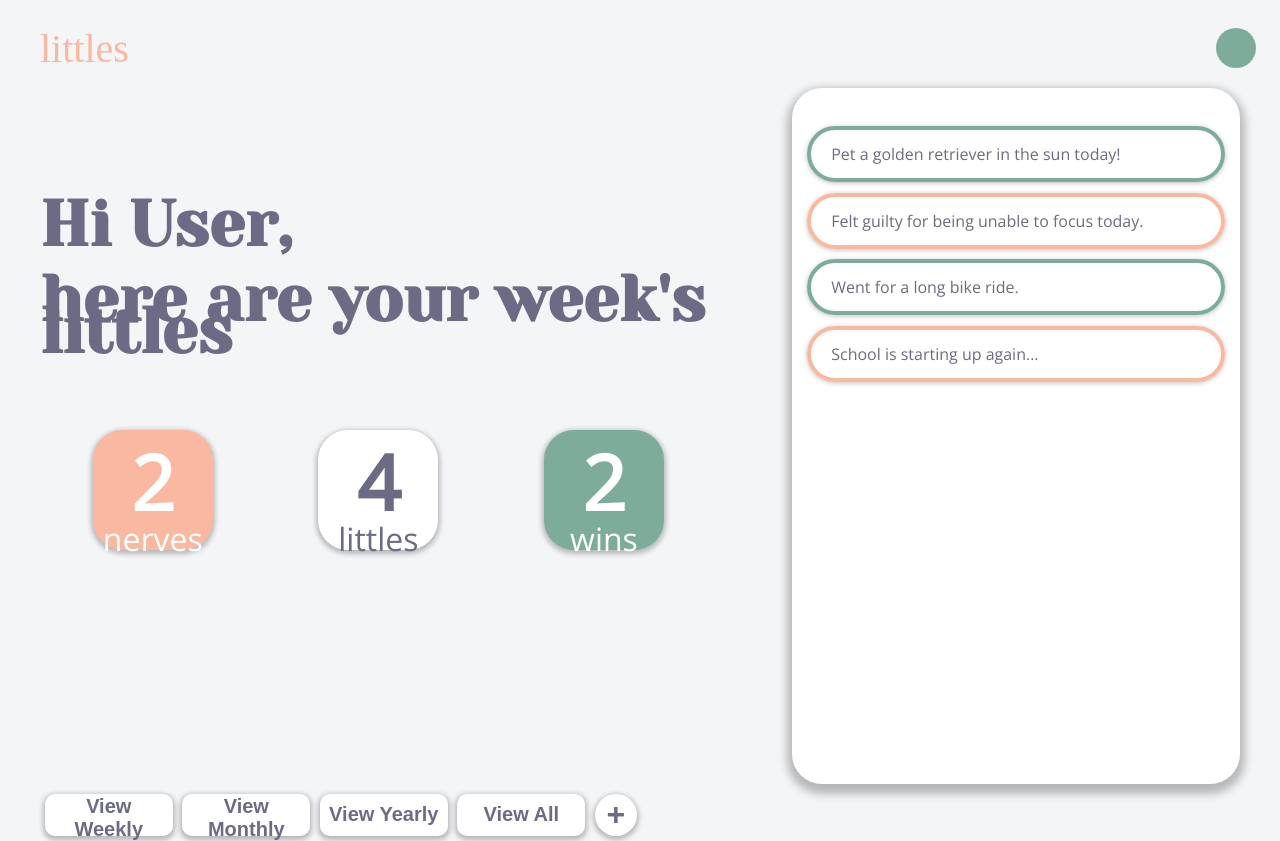
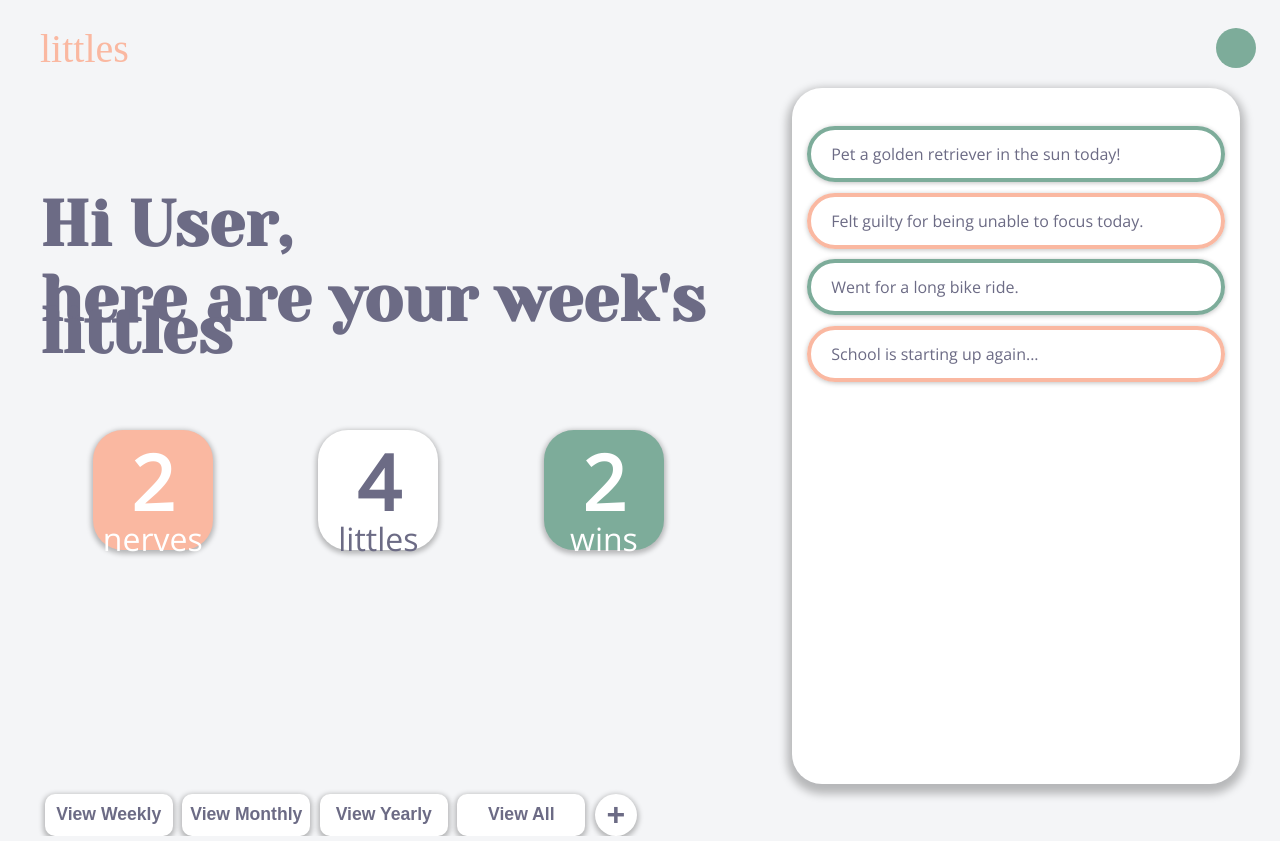
Before and after one commit to t0ri/littles-client, a React (Create React App) app: page / in a window 1280 px wide. Built offline with nearby package versions, Linux system fonts and the light colour scheme; the HTML template or start-up script is replaced by a standard one; a web font is replaced by a local one.

Commit message:
update styling and favicon

```diff
--- a/public/index.html
+++ b/public/index.html
@@ -24,7 +24,7 @@
       work correctly both with client-side routing and a non-root public URL.
       Learn how to configure a non-root public URL by running `npm run build`.
     -->
-    <title>React App</title>
+    <title>Littles</title>
   </head>
   <body>
     <noscript>You need to enable JavaScript to run this app.</noscript>
--- a/src/App.scss
+++ b/src/App.scss
@@ -16,7 +16,6 @@ body {
       @include flexbox();
       @include flex-flow(row nowrap);
       @include justify-content(space-between);
-
 
       div#content-left {
         width: 60vw;
@@ -66,7 +65,7 @@ body {
             &.time-frame-btn {
               width: 10vw;
               border-radius: 10px;
-              font-size: 1.25em;
+              font-size: 1.1em;
 
               &:hover {
                 transition: all .2s ease;
--- a/src/Components/LittleItem/littleitem.scss
+++ b/src/Components/LittleItem/littleitem.scss
@@ -31,5 +31,6 @@
     height: 15px;
     width: 15px;
     margin-right: 1vw;
+    filter: saturate(1) brightness(4);
   }
 }
```
Also changed, not shown: 1 other file (tests, documents, lock files or other folders).
